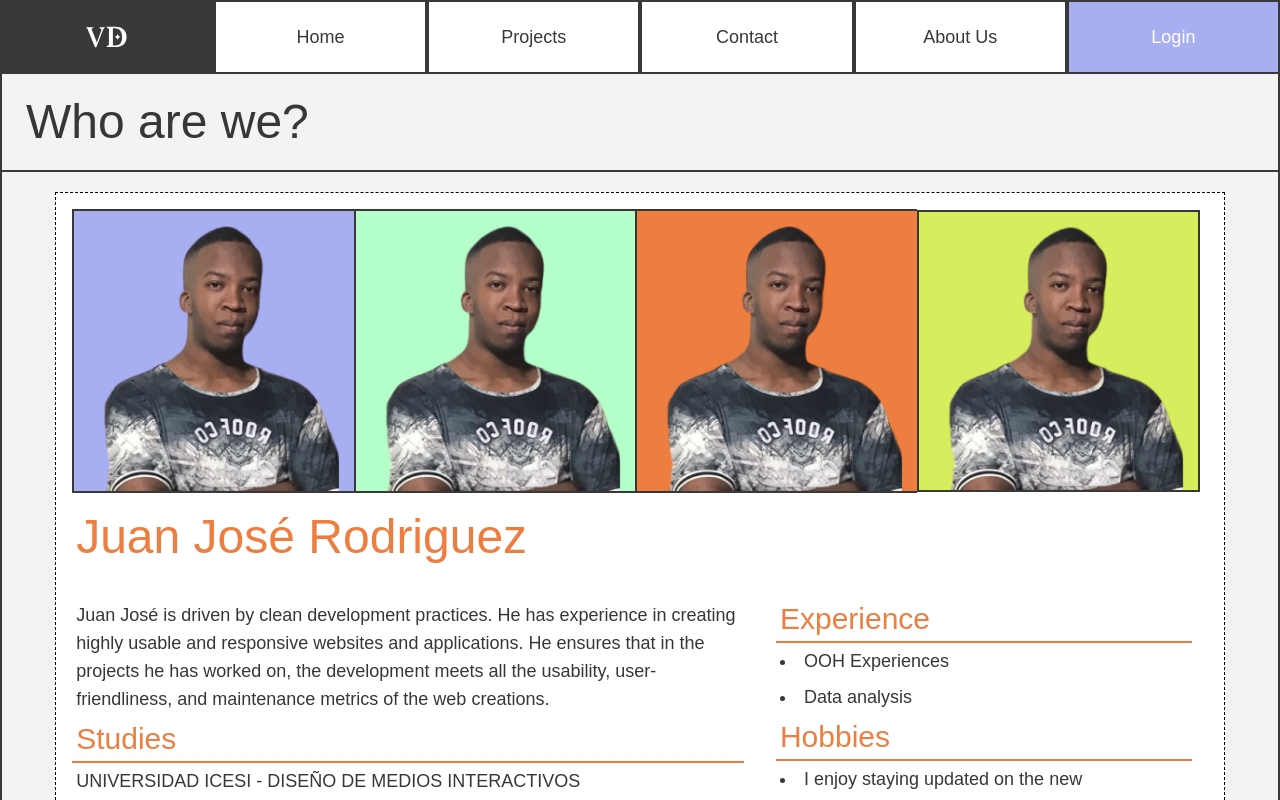
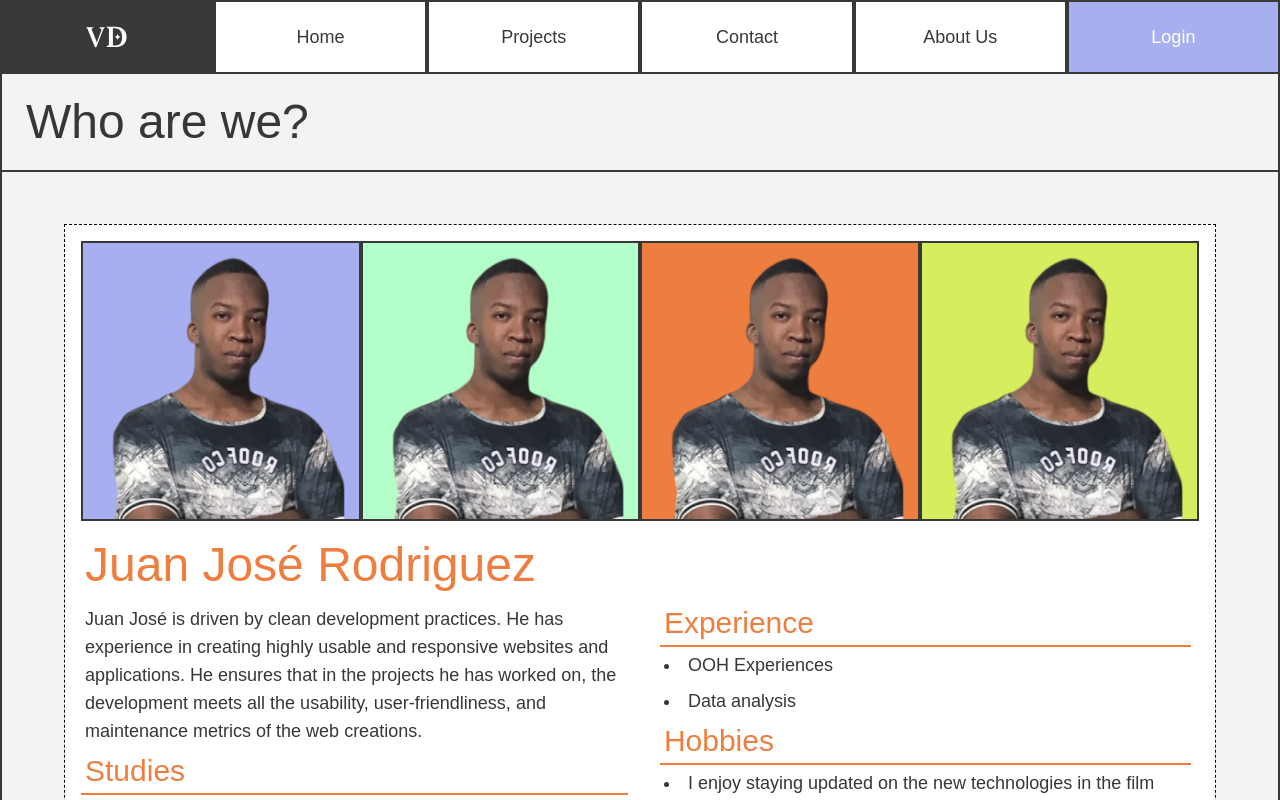
Before and after one commit to roritopra/vibes-design-portfolio, a React (Vite) app: page /aboutus in a window 1280 px wide. Shown: the top 800 px of the page. Built offline with nearby package versions, Linux system fonts and the light colour scheme; a web font is replaced by a local one.

Commit message:
Correción Info Juan

```diff
--- a/src/pages/AboutUsPage.jsx
+++ b/src/pages/AboutUsPage.jsx
@@ -6,32 +6,31 @@ export function AboutUsPage() {
       Who are we?
     </h2>
   </div>
-
-      <div className="bg-[#F3F3F3] h-screen flex justify-center items-center border-t-2 border-solid border-[#383838]">
-        <div className="mx-auto my-4 bg-white p-4 border border-dashed border-black w-11/12 max-w-8xl ">
-          <div className="flex justify-center items-center">
-            <div className="w-1/2 h-1/4 bg-[#A8AFF0] border-solid border-[#383838] border-t-2 border-b-2 border-l-2">
+  <div className="bg-[#F3F3F3] min-h-screen flex justify-center items-center border-t-2 border-solid border-[#383838]">
+    <div className="mx-auto my-4 bg-white p-4 border border-dashed border-black w-11/12 max-w-6xl">
+      <div className="flex flex-col md:flex-row ">
+        <div className="w-full md:w-1/2 h-1/4 md:w-1/4 bg-[#A8AFF0] border-solid border-[#383838] border-t-2 md:border-b-2 md:border-l-2 md:border-r-2">
           <img className="w-full" src="/imgs/rodro_photo.png" alt="Gif" />
         </div>
-            <div className="w-1/2 h-1/4 bg-[#B4FFC9] border-solid border-[#383838] border-t-2 border-b-2 border-l-2">
+        <div className="w-full md:w-1/2 h-1/4 md:w-1/4 bg-[#B4FFC9] border-solid border-[#383838] border-t-2 md:border-b-2 md:border-l-2 md:border-r-2">
+          <img className="w-full" src="/imgs/rodro_photo.png" alt="Gif"/>
+        </div>
+        <div className="w-full md:w-1/2 h-1/4 md:w-1/4 bg-[#EE7E3F] border-solid border-[#383838] border-t-2 md:border-b-2 md:border-l-2 md:border-r-2">
           <img className="w-full" src="/imgs/rodro_photo.png" alt="Gif" />
         </div>
-            <div className="w-1/2 h-1/4 bg-[#EE7E3F] border-solid border-[#383838] border-t-2 border-b-2 border-l-2">
-              <img className="w-full" src="/imgs/rodro_photo.png" alt="Gif" />
-            </div>
-            <div className="w-1/2 h-1/4 bg-[#D6EE5E] m-0 mr-2 border-solid border-[#383838] border-t-2 border-b-2 border-l-2 border-r-2">
+        <div className="w-full md:w-1/2 h-1/4 md:w-1/4 bg-[#D6EE5E] border-solid border-[#383838] border-t-2 md:border-b-2 md:border-l-2 md:border-r-2">
           <img className="w-full" src="/imgs/rodro_photo.png" alt="Gif" />
         </div>
       </div>
 
-          <div className="pl-0 w-full flex justify-start items-start bg-white p-4">
+      <div className="pl-0 w-full flex flex-col md:flex-row justify-start items-start bg-white pt-4">
         <h2 className="p-1 text-[#EE7E3F] text-5xl font-bagnard maxMd:text-3xl maxMd:p-4">
           Juan José Rodriguez
         </h2>
       </div>
 
-          <div className="pl-0 w-full flex justify-start items-start bg-white p-4">
-            <div className="w-[60%]">
+      <div className="pl-0 w-full flex flex-col md:flex-row justify-start items-start bg-white p-2">
+        <div className="w-full md:w-60%">
           <p className="p-1 text-lg text-[#373737] font-darkestMedium maxMd:text-base maxMd:p-4">
             Juan José is driven by clean development practices. He has
             experience in creating highly usable and responsive websites and
@@ -49,7 +48,7 @@ export function AboutUsPage() {
             (2019-2023) Currently in 8th semester.
           </p>
         </div>
-            <div className="pl-8 w-[40%] flex flex-col">
+        <div className="pl-0 md:pl-8 w-full md:w-40% flex flex-col">
           <p className="p-1 text-3xl text-[#EE7E3F] font-darkestBold border-b-2 border-solid border-[#EE7E3F] maxMd:text-base maxMd:p-4">
             Experience
           </p>
@@ -75,5 +74,7 @@ export function AboutUsPage() {
     </div>
   </div>
 </main>
+
+
   );
 }
```
Lines whose indentation alone changed are shown as unchanged.
